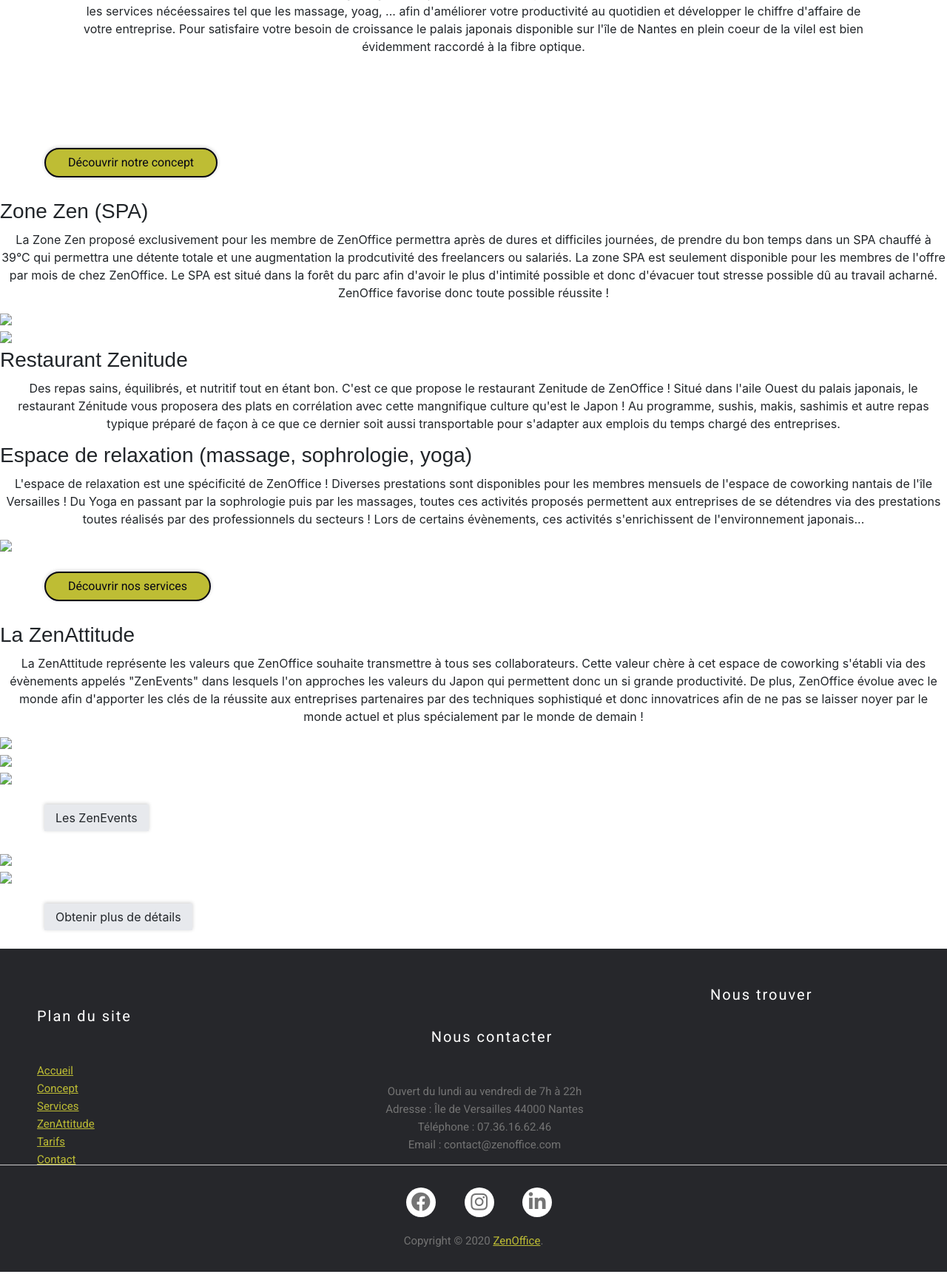
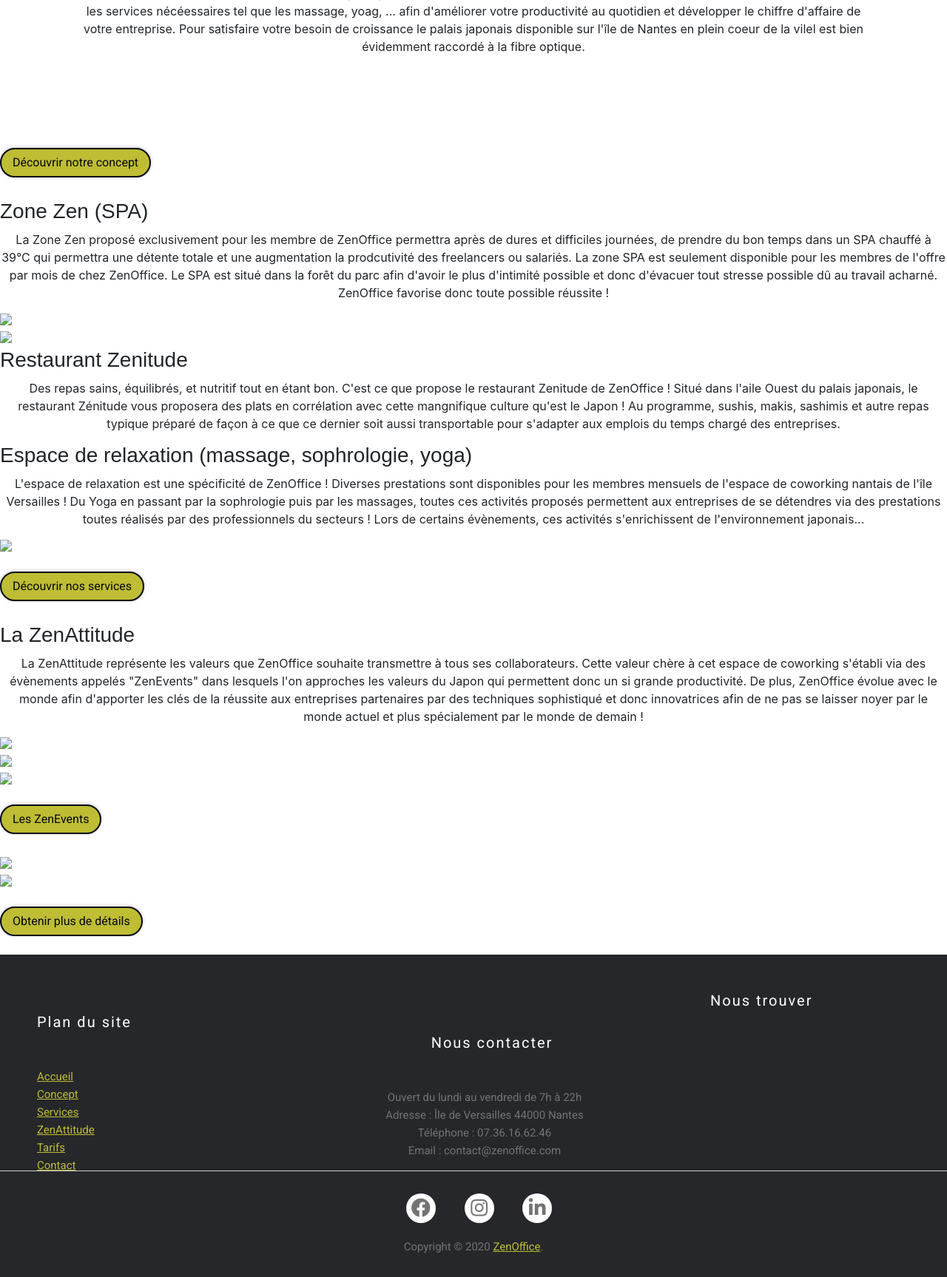
Before and after one commit to TiF0N/MSPR-HTML, a PHP site: page /index.php in a window 1280 px wide. Shown: the part 776-2503 px from the top of the page at 74% size. Run offline with PHP 8.4, Linux system fonts and the light colour scheme; some libraries are stand-ins or nearby versions.

Commit message:
update: correction

```diff
--- a/index.php
+++ b/index.php
@@ -1,5 +1,5 @@
 <?php include_once 'includes/header.php'; ?>
-
+    <link href="https://fonts.googleapis.com/css?family=Kaushan+Script&display=swap" rel="stylesheet">
     <section id="jumbotron" style="background-image: url(public/images/ile-de-versaille.png);">
         <div class="jumbotron">
             <h1>ZenOffice : Travaillez en vous relaxant !</h1>
@@ -18,7 +18,7 @@
                 évidemment raccordé à la fibre optique.</p>
         </div>
 
-        <button class="bton" href="concept.php">Découvrir notre concept</button>
+        <button class="btn-primary" href="concept.php">Découvrir notre concept</button>
     </section>
 <section id="services>">
     <div class="container">
@@ -89,7 +89,7 @@
         <div class="col">
             <img src="#">
         </div>
-        <button class="btn btn-primary">
+        <button class="btn-primary">
             Les ZenEvents
         </button>
     </section>
@@ -102,7 +102,7 @@
                 <img src="#">
             </div>
         </div>
-        <button class="btn btn-primary">
+        <button class="btn-primary">
             Obtenir plus de détails
         </button>
     </section>
--- a/resources/sass/_variables.scss
+++ b/resources/sass/_variables.scss
@@ -2,6 +2,8 @@ $primary: rgba(20, 20, 7, 0.30);
 $secondary: rgba(190, 189, 52, 1);
 $media-path: 'public/';
 $font-family: Roboto;
+$font-title: 'Kaushan Script', cursive;
+$title-color: rgba(5, 25, 85, 1);
 $box-shadow:  0 -1px 5px 0 rgba(0, 0, 0, 0.2);
 $transition:  .4s ease all;
 $icons-color: blue;
--- a/resources/sass/components/_button.scss
+++ b/resources/sass/components/_button.scss
@@ -1,18 +1,15 @@
 .btn-primary{
     display: inline-block;
     box-shadow: $box-shadow;
-    padding: 10px 30px;
     margin-top: 25px;
     margin-bottom: 25px;
-    margin-left: 60px;
     background-color: $secondary ;
     border-radius: 30px;
     text-decoration: none;
     font-family: $font-family;
     color: rgba(7, 7, 20, 1);
     vertical-align: middle;
-    text-align: center;
+    justify-content: center;
     border: 2px solid ;
-    border-radius: 30px;
     transition: $transition;
   }
--- a/resources/sass/layout/_header.scss
+++ b/resources/sass/layout/_header.scss
@@ -17,16 +17,17 @@ body{
   padding: 10px 30px;
   margin-top: 25px;
   margin-bottom: 25px;
-  margin-left: 60px;
-  background-color: $secondary;
-  border-radius: 5px;
+  margin-left: 10px;
+  background-color: $primary;
+  border-radius: 25px;
   text-decoration: none;
-  font-family: sans-serif;
-  color: $secondary;
+  font-family: $font-family;
+  color: green;
   vertical-align: middle;
-  border: 2px solid ;
+  border: 2px solid $primary;
   transition: $transition;
 }
+
 .navbar{
   display: flex;
   position: fixed;
@@ -66,10 +67,11 @@ body{
   font-size: 1.5em;
 }
 .navbar ul li a{
-  color: black;
+  color: $secondary;
+  text-decoration: none;
 }
 
 .navbar a:hover{
-  color: white;
+  color: floralwhite;
   transition: $transition;
 }
--- a/resources/sass/layout/_main.scss
+++ b/resources/sass/layout/_main.scss
@@ -8,11 +8,11 @@
   align-items: center;
   justify-content: center;
 }
-
 #jumbotron h1{
   text-align: center;
   justify-content: center;
-  font-size:3em;
-  color: greenyellow;
+  font-size:5em;
+  color: $title-color;
+  font-family: $font-title;
 
 }
--- a/resources/sass/pages/_home.scss
+++ b/resources/sass/pages/_home.scss
@@ -3,21 +3,3 @@
   justify-content: center;
   margin: 100px;
 }
-
-.bton {
-  display: inline-block;
-  box-shadow: $box-shadow;
-  padding: 10px 30px;
-  margin-top: 25px;
-  margin-bottom: 25px;
-  margin-left: 60px;
-  background-color: $secondary ;
-  border-radius: 30px;
-  text-decoration: none;
-  font-family: $font-family;
-  color: rgba(7, 7, 20, 1);
-  vertical-align: middle;
-  text-align: center;
-  border: 2px solid ;
-  transition: $transition;
-}
```
Also changed, not shown: public/css/app.css, 1 other file.
